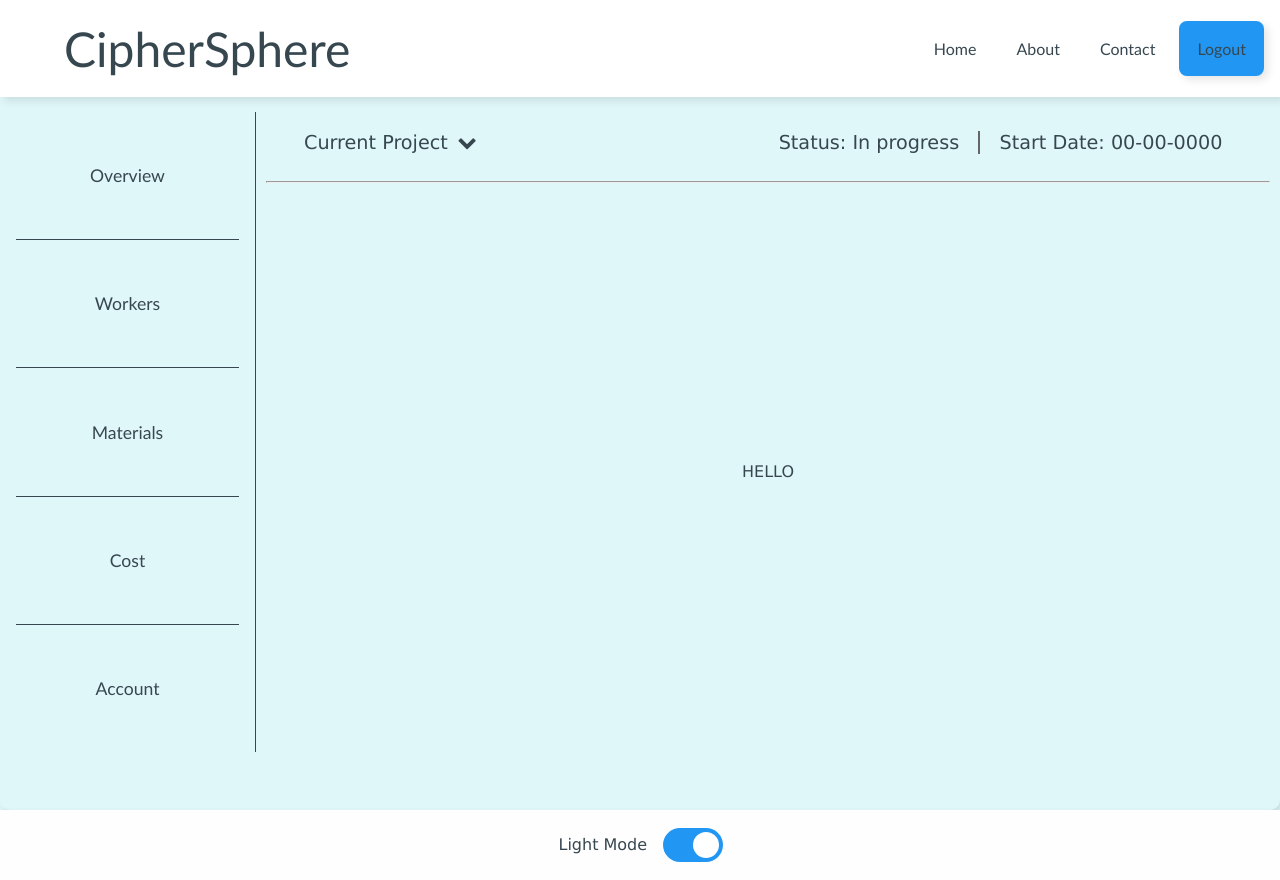
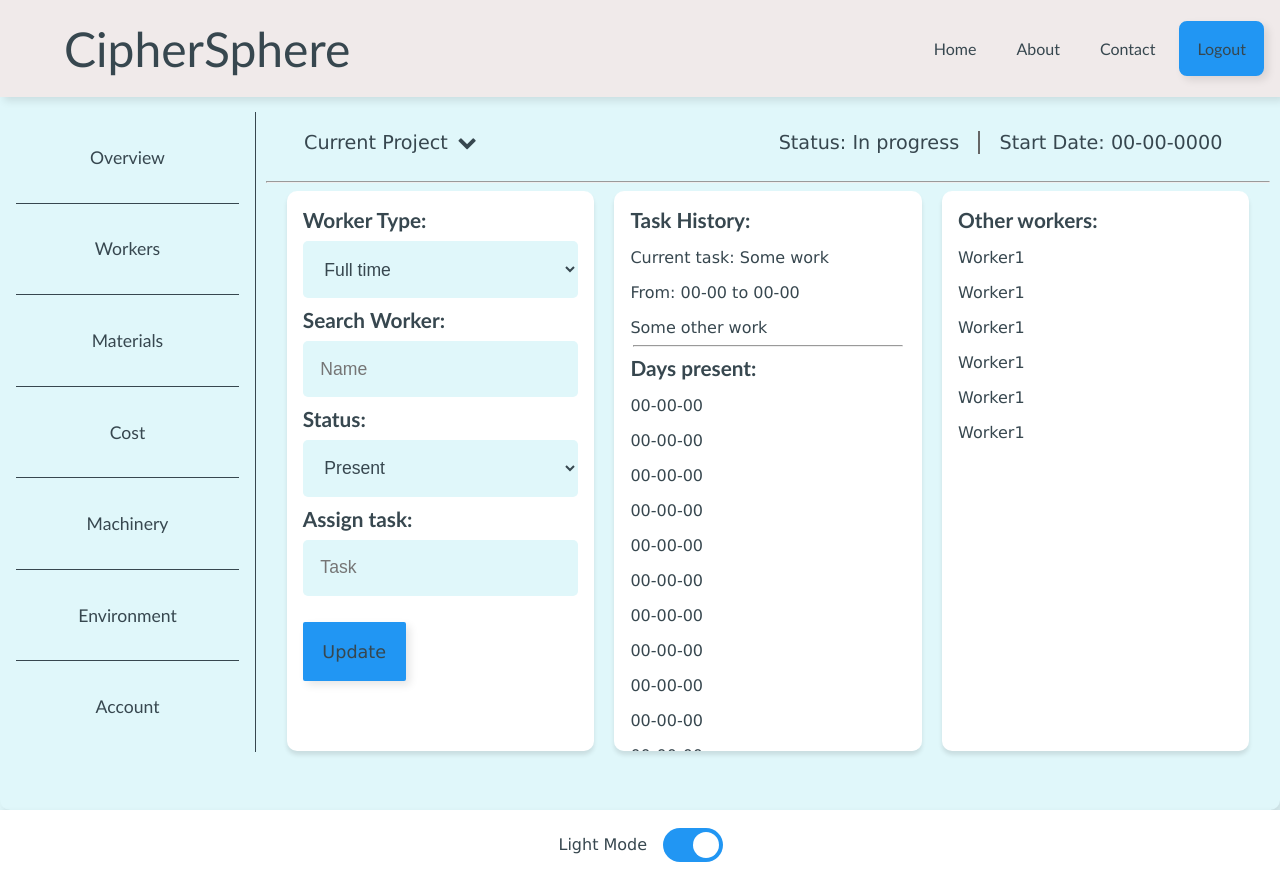
Before and after one commit to Sanjay004mk/rt-dashboard, a PHP site: page /user_home.php in a window 1280 px wide. Run offline with PHP 8.4, Linux system fonts and the light colour scheme; the visitor is signed in with stand-in values (Sample User, id 1).

Commit message:
- fixed php `session_start()` - started laying out ui for dashboard

```diff
--- a/index.php
+++ b/index.php
@@ -1,4 +1,4 @@
-<?php session_start() ?>
+<?php session_start(); ?>
 <!DOCTYPE html>
 <html lang="en">
 
--- a/login.php
+++ b/login.php
@@ -1,4 +1,4 @@
-<?php session_start() ?>
+<?php session_start(); ?>
 <!DOCTYPE html>
 <html lang="en">
 
@@ -41,6 +41,9 @@ if ($_SERVER["REQUEST_METHOD"] == "POST" && isset($_POST["Login"])) {
         if ($details["Password"] != $passToCheck)
             $LoginError = "Incorrect Password.";
         else{
+            $_SESSION['User'] = $details['UID'];
+            $_COOKIE['User'] = $details['UID'];
+            setcookie('User', $details['UID']);
             $conn->close();
             header("Location: user_home.php");
         }
--- a/signup.php
+++ b/signup.php
@@ -1,4 +1,4 @@
-<?php session_start() ?>
+<?php session_start(); ?>
 <!DOCTYPE html>
 <html lang="en">
 
--- a/styles.css
+++ b/styles.css
@@ -16,15 +16,15 @@
 :root {
 
     --light-bg: #E0F7FA;
-    --light-header: #FFFFFF;
-    --light-footer: #FeFeFe;
+    --light-header: #f0eaea;
+    --light-footer: #ffffff;
     --light-text: #37474F;
 
     --accent1: #2196F3;
     --accent2: #4CAF50;
 
-    --dark-bg: #121212;
-    --dark-header: #263238;
+    --dark-bg: #202a33;
+    --dark-header: #1f2c33;
     --dark-footer: #1C2331;
     --dark-text: #BDBDBD;
 
@@ -515,11 +519,69 @@ body {
     margin-left: auto;
 }
 
+
+.db-view button {
+    font-size: 1.1em;
+    font-family: Verdana;
+    color: var(--text);
+    padding: 1em;
+    margin-top: 1em;
+    border: 2px solid;
+    border-radius: 2px;
+    background-color: var(--accent);
+    border-color: var(--accent);
+    box-shadow: 4px 4px 8px rgba(0, 0, 0, 0.1);
+}
+
+.db-view a {
+    color: var(--text);
+}
+
+.db-view input, select {
+    font-size: 1.1em;
+    border: 0;
+    background-color: var(--bg);
+    padding: 1em;
+    margin-bottom: 0.5em;
+    margin-top: 0.5em;
+    color: var(--text);
+    width: 100%;
+    border-radius: 5px;
+}
+
+.db-view h2 {
+    align-self: flex-start;
+    text-align: left;
+    font-family: Verdana;
+    font-size: 1.5em;
+
+    font-weight: bolder;
+    color: var(--text);
+    margin-bottom: 0;
+}
+
+.db-view p {
+    font-size: 1em;
+    margin-bottom: 0;
+    text-align: left;
+}
+
+.db-view label {
+    align-self: flex-start;
+    text-align: left;
+    font-weight: bold;
+    font-family: Calibri;
+    font-size: 1.3em;
+    color: var(--text);
+}
+
+
+
 .project-list {
     display: none;
     position: absolute;
     position: absolute;
-    background-color: var(--bg);
+    background-color: var(--footer);
     min-width: 160px;
     box-shadow: 0px 8px 16px 0px rgba(0,0,0,0.2);
     top: 3em;
@@ -586,14 +648,15 @@ body {
     display: flex;
     flex-direction: column;
     justify-content: flex-start;
-    align-items: center;
-    min-height: 70vh;
-    min-width: 30%;
+    align-items: flex-start;
+    height: 70vh;
+    width: 30%;
     margin: 0 1% 1%;
     padding: 1em;
     border-radius: 10px;
     background-color: var(--footer);
     box-shadow: 0 4px 4px rgba(0, 0, 0, 0.1);
+    overflow-y: auto;
 }
 
 .db-material-view {
@@ -622,62 +746,6 @@ body {
     align-items: center;
     min-height: 70vh;
 }
-
-.db-view button {
-    font-size: 1.1em;
-    font-family: Verdana;
-    color: var(--text);
-    padding: 1em;
-    margin-top: 1em;
-    border: 2px solid;
-    border-radius: 2px;
-    background-color: var(--accent);
-    border-color: var(--accent);
-    box-shadow: 4px 4px 8px rgba(0, 0, 0, 0.1);
-}
-
-.db-view a {
-    color: var(--text);
-}
-
-.db-view input {
-    font-size: 1.1em;
-    border: 0;
-    background-color: var(--bg);
-    padding: 1em;
-    margin-bottom: 0.5em;
-    margin-top: 0.5em;
-    color: var(--text);
-    width: 100%;
-    border-radius: 5px;
-}
-
-.db-view h2 {
-    align-self: flex-start;
-    text-align: left;
-    font-family: Verdana;
-    font-size: 1.5em;
-
-    font-weight: bolder;
-    color: var(--text);
-    margin-bottom: 0;
-}
-
-.db-view p {
-    font-size: 1em;
-    margin-bottom: 0;
-}
-
-.db-view label {
-    align-self: flex-start;
-    text-align: left;
-    padding-top: 2em;
-    font-family: Calibri;
-    font-size: 1.3em;
-    color: var(--text);
-}
-
-
 
 .row {
     display: flex;
@@ -927,4 +995,33 @@ input:checked + .slider:before {
     .db-vl {
         display: none;
     }
+
+    .db-worker-view {
+        flex-direction: column;
+    }
+
+    .db-worker-tab {
+        width: 90%;
+        height: 100%;
+    }
 }
+
+/*
+ *
+ * custom scrollbar
+ *
+*/
+/* width */
+::-webkit-scrollbar {
+width: 5px;
+}
+
+/* Track */
+::-webkit-scrollbar-track {
+background: var(--bg);
+}
+
+/* Handle */
+::-webkit-scrollbar-thumb {
+background: var(--header);
+}
--- a/user_home.php
+++ b/user_home.php
@@ -1,4 +1,4 @@
-<?php session_start() ?>
+<?php session_start(); ?>
 <!DOCTYPE html>
 <html lang="en">
 
@@ -7,6 +7,16 @@
 ?>
 
 <body>
+
+    <?php
+        if ((!isset($_SESSION['User'])) || (!isset($_COOKIE['User']))) {
+            header("Location: login.php");
+        }
+        else {
+
+        }
+    ?>
+
     <?php
         $extra_buttons = array(
             array("name"=>"Logout", "href"=>"login.php", "class"=>"button")
@@ -24,7 +34,7 @@
 
         }
 
-        const all_views = ['overview', 'worker', 'material', 'cost'];
+        const all_views = ['overview', 'worker', 'material', 'cost', 'machinery', 'env-impact'];
 
         function showView(view) {
             document.getElementById(view).style.display = 'flex';
@@ -51,6 +61,8 @@
             <button onclick="showView('worker')">Workers</button>
             <button onclick="showView('material')">Materials</button>
             <button onclick="showView('cost')">Cost</button>
+            <button onclick="showView('machinery')">Machinery</button>
+            <button onclick="showView('env-impact')">Environment</button>
             <button>Account</button>
         </div>
 
@@ -74,33 +86,106 @@
             <hr class="dashboard-hr">
 
             <div id="worker" class="db-worker-view">
+
+                <!-- select and update worker details -->
                 <div class="db-worker-tab">
                     <form method="post" action="<?php echo $_SERVER['PHP_SELF']; ?>">
+
+                        <label>Worker Type:</label>
+                        <select name="worker-type" id="type">
+                            <option value="present">Full time</option>
+                            <option value="present">Part time</option>
+                            <option value="on-leave">Contract</option>
+                        </select>
 
                         <label for="name">Search Worker:</label>
                         <input type="text" id="name" name="name" placeholder="Name" required>
 
                         <label>Status:</label>
-                        <input type="text" id="status" name="status" placeholder="On Duty"  required>
+                        <select name="woker-status" id="status">
+                            <option value="present">Present</option>
+                            <option value="on-leave">On Leave</option>
+                        </select>
+
+                        <label for="task">Assign task:</label>
+                        <input type="text" id="itask" name="wo-task" placeholder="Task" required>
+
+                        <button>Update</button>
                     </form>
                 </div>
 
+                <!-- display selected workers history and tasks assigned -->
                 <div class="db-worker-tab">
+                    <label>Task History:</label>
+                    <p>Current task: Some work</p>
+                    <p>From: 00-00 to 00-00</p>
+                    <p>Some other work</p>
+                    <hr class="dashboard-hr">
+
+                    <label>Days present:</label>
+                    <p>00-00-00</p>
+                    <p>00-00-00</p>
+                    <p>00-00-00</p>
+                    <p>00-00-00</p>
+                    <p>00-00-00</p>
+                    <p>00-00-00</p>
+                    <p>00-00-00</p>
+                    <p>00-00-00</p>
+                    <p>00-00-00</p>
+                    <p>00-00-00</p>
+                    <p>00-00-00</p>
+                    <p>00-00-00</p>
+                    <p>00-00-00</p>
 
                 </div>
+
+                <!-- display all workers in selected field -->
                 <div class="db-worker-tab">
-
+                    <label>Other workers:</label>
+                    <p>Worker1</p>
+                    <p>Worker1</p>
+                    <p>Worker1</p>
+                    <p>Worker1</p>
+                    <p>Worker1</p>
+                    <p>Worker1</p>
                 </div>
             </div>
-            <div id="material" class="db-material-view">MATERIALS</div>
+
+            <div id="material" class="db-material-view">
+                <div class="db-material-tab-left">
+                    <label>Materials:</label>
+                    <button>Bricks</button>
+                    <button>Stone</button>
+                    <button>Sand</button>
+                    <button>Steel</button>
+                    <button>Cement</button>
+                    <button>Paint</button>
+                    <button>Plumbing material</button>
+                    <button>Wiring</button>
+                </div>
+                <div class="db-material-tab-right">
+                    <label>Supplier:</label>
+                    <p>ABC Co.</p>
+                    <label>Cost:</label>
+                    <p>$999.99</p>
+                    <label>Quantity Bought:</label>
+                    <p>5000kg</p>
+                    <label>Quantity Used:</label>
+                    <p>3000kg</p>
+                    <label>Quantity Available:</label>
+                    <p>2000kg</p>
+                </div>
+            </div>
+
             <div id="cost" class="db-cost-view">COST</div>
             <div id="overview" class="db-overview">HELLO</div>
-
+            <div id="machinery" class="db-machine-view">MACHINERY</div>
+            <div id="env-impact" class="db-env-view">ENV IMPACT</div>
         </div>
     </div>
 
     <script>
-        showView('overview');
+        showView('worker');
     </script>
 
     <?php
```
Also changed, not shown: other parts of styles.css (+66 -1 lines).
